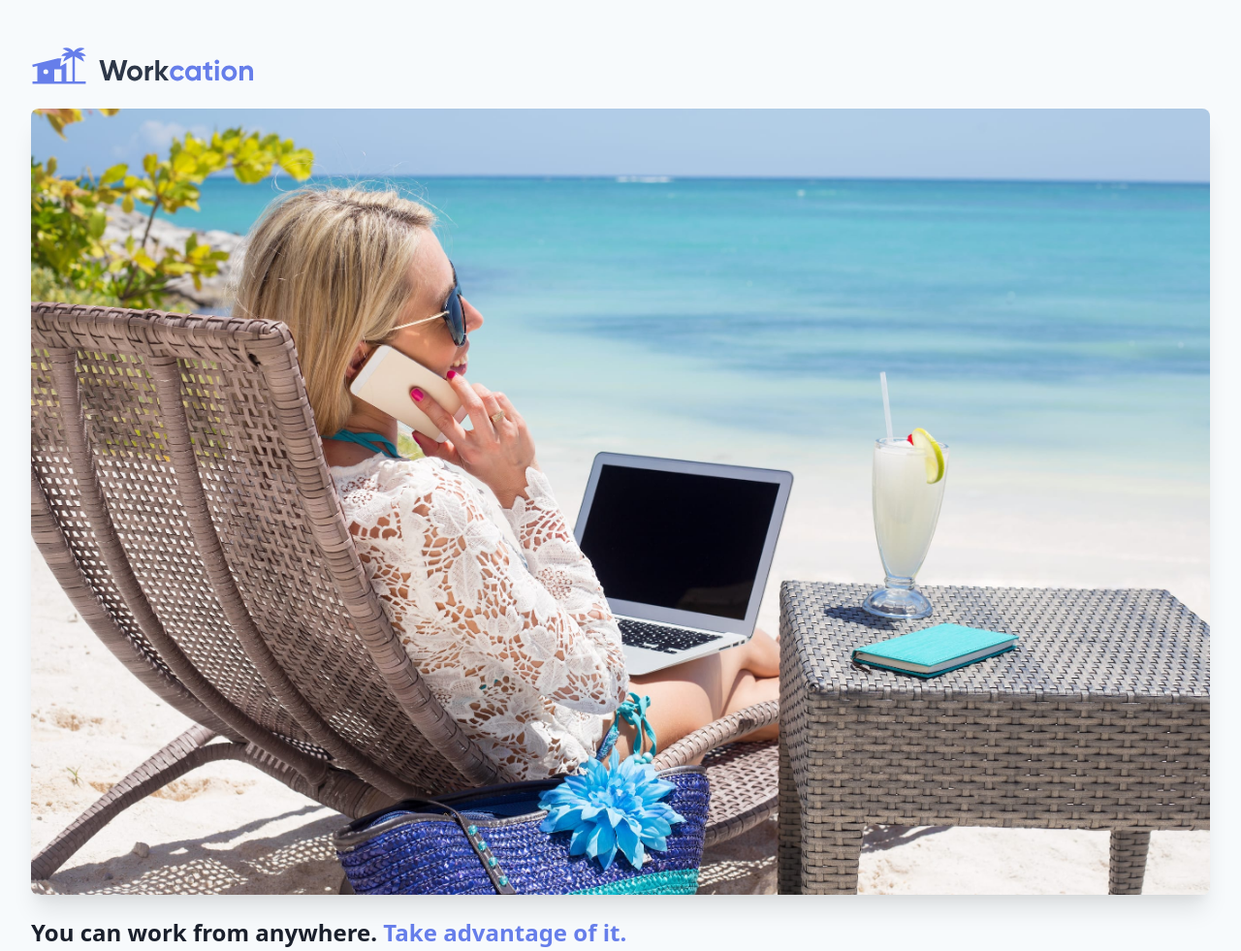
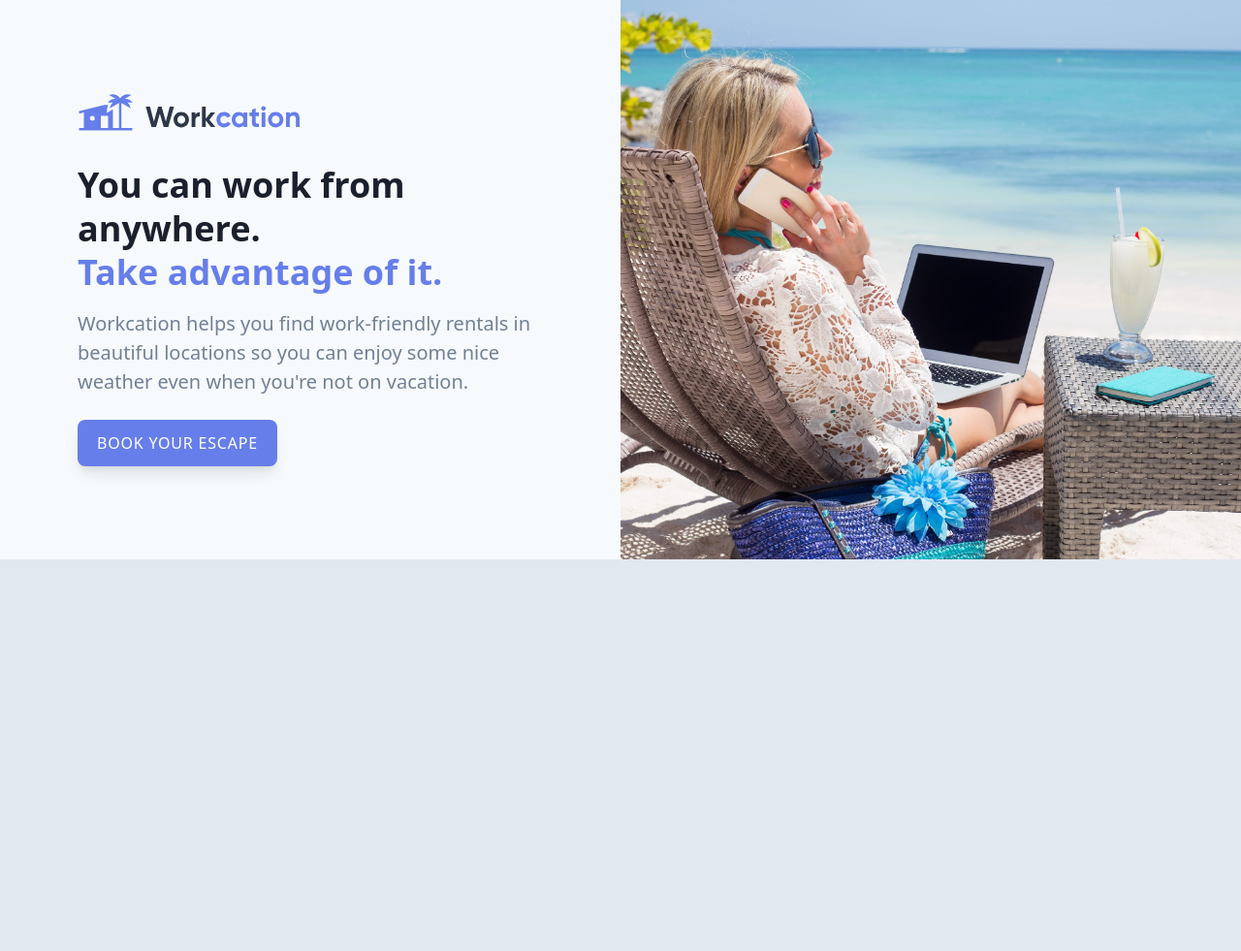
Before and after one commit to zainfathoni/workcation, a website: page public/index.html in a window 1280 px wide. Shown: the top 981 px of the page at 97% size. After the commit the page ends 800 px from the top, so only its background shows below. Drawn offline with nearby package versions, Linux system fonts and the light colour scheme; files that its build step writes are made by us from their sources.

Commit message:
Responsive Design
https://tailwindcss.com/course/responsive-design

```diff
--- a/public/index.html
+++ b/public/index.html
@@ -1,29 +1,46 @@
 <html lang="en">
   <head>
     <meta charset="UTF-8" />
-    <meta name="viewport" content="width=device-width, initial-scale=1.0" />
-    <meta http-equiv="X-UA-Compatible" content="ie=edge" />
+    <meta content="width=device-width, initial-scale=1.0" name="viewport" />
+    <meta content="ie=edge" http-equiv="X-UA-Compatible" />
     <title>Workcation</title>
-    <link rel="stylesheet" href="/build/tailwind.css" />
+    <link href="/build/tailwind.css" rel="stylesheet" />
   </head>
-  <body class="bg-gray-100">
-    <div class="px-8 py-12">
-      <img class="h-10" src="/img/logo.svg" alt="Workcation" />
-      <img class="mt-6 rounded-lg shadow-xl" src="/img/beach-work.jpg" alt="Woman workcationing on the beach" />
-      <h1 class="mt-6 text-2xl font-bold text-gray-900 leading-tight">
+  <body class="bg-gray-300">
+    <div class="bg-gray-100 flex">
+      <div class="px-8 py-12 max-w-md mx-auto sm:max-w-xl lg:max-w-full lg:w-1/2 lg:py-24 lg:px-12">
+        <div class="xl:max-w-lg xl:ml-auto">
+          <img alt="Workcation" class="h-10" src="/img/logo.svg" />
+          <img
+            alt="Woman workcationing on the beach"
+            class="mt-6 rounded-lg shadow-xl sm:mt-8 sm:h-64 sm:w-full sm:object-cover sm:object-center lg:hidden"
+            src="/img/beach-work.jpg"
+          />
+          <h1 class="mt-6 text-2xl font-bold text-gray-900 leading-tight sm:mt-8 sm:text-4xl lg:text-3xl xl:text-4xl">
             You can work from anywhere.
+            <br class="hidden lg:inline" />
             <span class="text-indigo-500">Take advantage of it.</span>
           </h1>
-      <p class="mt-2 text-gray-600">
-        Workcation helps you find work-friendly rentals in beautiful locations so you can enjoy some nice weather even
-        when you're not on vacation.
+          <p class="mt-2 text-gray-600 sm:mt-4 sm:text-xl">
+            Workcation helps you find work-friendly rentals in beautiful locations so you can enjoy some nice weather
+            even when you're not on vacation.
           </p>
-      <div class="mt-4">
+          <div class="mt-4 sm:mt-6">
             <a
+              class="inline-block px-5 py-3 rounded-lg shadow-lg bg-indigo-500 hover:bg-indigo-400 text-sm text-white uppercase tracking-wider sm:text-base"
               href="#"
-          class="inline-block px-5 py-3 rounded-lg shadow-lg bg-indigo-500 hover:bg-indigo-400 text-sm text-white uppercase tracking-wider font-semibold"
-          >Book your escape</a
             >
+              Book your escape
+            </a>
+          </div>
+        </div>
+      </div>
+      <div class="hidden lg:block lg:w-1/2 lg:relative">
+        <img
+          alt="Woman workcationing on the beach"
+          class="absolute inset-0 h-full w-full object-cover object-center"
+          src="/img/beach-work.jpg"
+        />
       </div>
     </div>
   </body>
```
Lines whose indentation alone changed are shown as unchanged.
